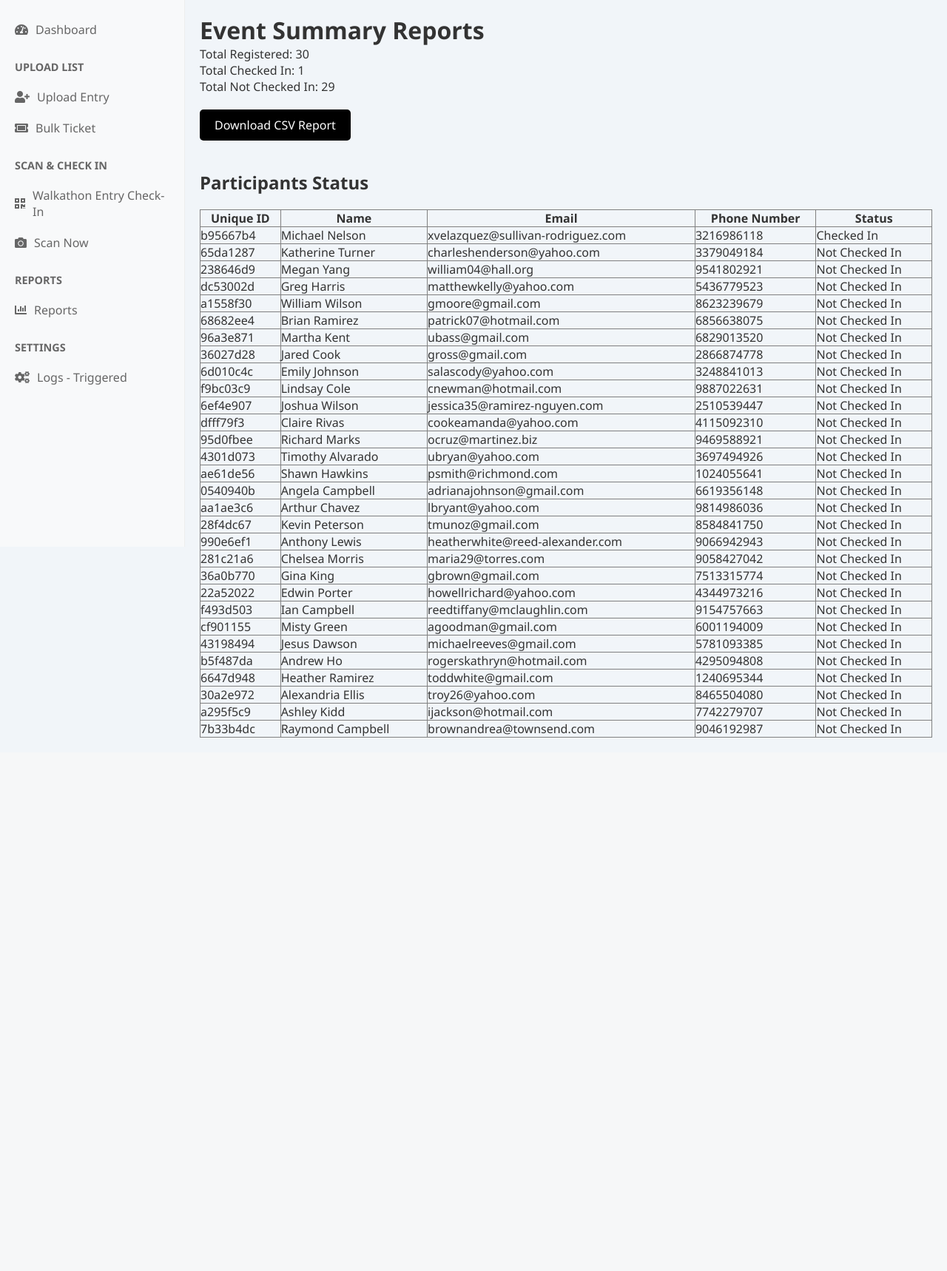
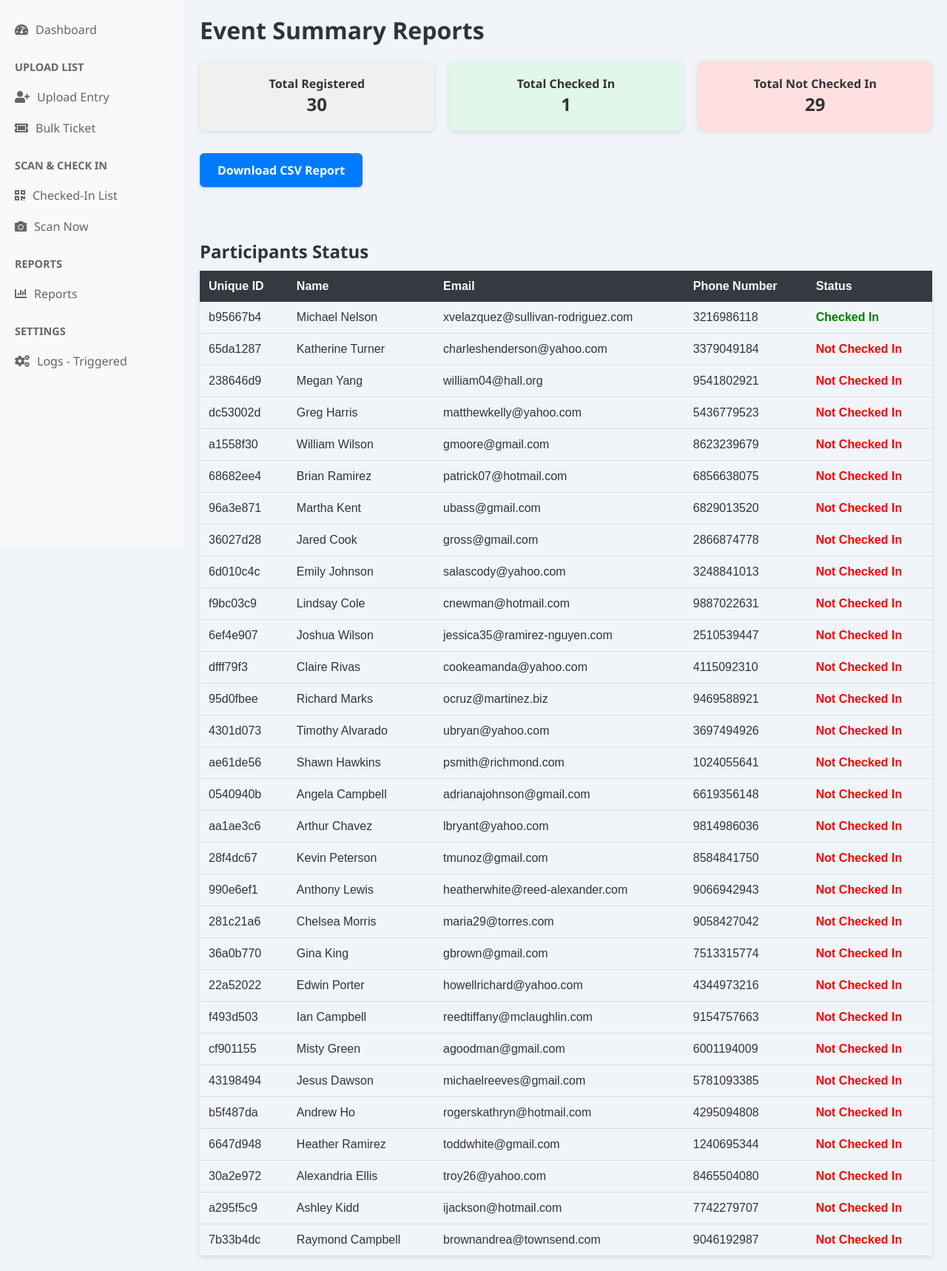
Before and after one commit to octosignals-technologies/Walkathon, a Django app: page /reports/ in a window 1280 px wide. Shown: the part 61-1779 px from the top of the page at 74% size. Before the commit the page ends 1058 px from the top, so only its background shows below. Run offline with Django 5.2, Linux system fonts and the light colour scheme; data comes from the database, SQL or seed files in the repository.

Commit message:
Add files via upload

```diff
--- a/templates/base.html
+++ b/templates/base.html
@@ -181,7 +181,7 @@
         <a href="/registered_list/"><i class="fas fa-user-plus"></i> Upload Entry</a>
         <a href="{% url 'bulk_ticket' %}"><i class="fas fa-ticket-alt"></i> Bulk Ticket</a>
         <h4>SCAN & CHECK IN</h4>
-        <a href="/checkin_list/"><i class="fas fa-qrcode"></i> Walkathon Entry Check-In</a>
+        <a href="/checkin_list/"><i class="fas fa-qrcode"></i>Checked-In List</a>
         <a href="/scan_now/"><i class="fas fa-camera"></i> Scan Now</a>
         <h4>REPORTS</h4>
         <a href="/reports/"><i class="fas fa-chart-bar"></i> Reports</a>
--- a/templates/reports.html
+++ b/templates/reports.html
@@ -1,54 +1,59 @@
 {% extends "base.html" %}
 
 {% block content %}
-<h1>Event Summary Reports</h1>
+<h1 style="font-size: 2rem; font-weight: bold; margin-bottom: 20px;">Event Summary Reports</h1>
 
 <!-- Summary Cards -->
-<div class="cards">
-    <div class="card">Total Registered: {{ total_registered }}</div>
-    <div class="card">Total Checked In: {{ total_checked_in }}</div>
-    <div class="card">Total Not Checked In: {{ total_not_checked_in }}</div>
+<div style="display: flex; gap: 20px; margin-bottom: 30px;">
+    <div style="flex: 1; background-color: #f0f0f0; padding: 20px; border-radius: 8px; text-align: center; box-shadow: 0 2px 6px rgba(0,0,0,0.1); font-weight: 600;">
+        Total Registered<br><span style="font-size: 1.5rem;">{{ total_registered }}</span>
+    </div>
+    <div style="flex: 1; background-color: #e0f7ea; padding: 20px; border-radius: 8px; text-align: center; box-shadow: 0 2px 6px rgba(0,0,0,0.1); font-weight: 600;">
+        Total Checked In<br><span style="font-size: 1.5rem;">{{ total_checked_in }}</span>
+    </div>
+    <div style="flex: 1; background-color: #ffe0e0; padding: 20px; border-radius: 8px; text-align: center; box-shadow: 0 2px 6px rgba(0,0,0,0.1); font-weight: 600;">
+        Total Not Checked In<br><span style="font-size: 1.5rem;">{{ total_not_checked_in }}</span>
+    </div>
 </div>
 
 <!-- Download CSV Button -->
-<a href="{% url 'export_csv' %}" class="button" style="display: inline-block; margin-top: 20px; padding: 10px 20px; background-color: #000; color: #fff; text-decoration: none; border-radius: 5px;">
+<a href="{% url 'export_csv' %}" class="button" style="display: inline-block; margin-bottom: 30px; padding: 12px 24px; background-color: #007bff; color: white; text-decoration: none; border-radius: 6px; font-weight: 600; box-shadow: 0 2px 5px rgba(0,0,0,0.1);">
     Download CSV Report
 </a>
 
 <!-- Participant Status Table -->
-<h2 style="margin-top: 40px;">Participants Status</h2>
+<h2 style="margin-top: 40px; font-size: 1.5rem; margin-bottom: 10px;">Participants Status</h2>
 
-<table border="1" style="width: 100%; margin-top: 20px; border-collapse: collapse;">
+<table style="width: 100%; border-collapse: collapse; font-family: Arial, sans-serif; box-shadow: 0 2px 8px rgba(0,0,0,0.1);">
     <thead>
-        <tr>
-            <th>Unique ID</th>
-            <th>Name</th>
-            <th>Email</th>
-            <th>Phone Number</th>
-            <th>Status</th>
+        <tr style="background-color: #343a40; color: #fff; text-align: left;">
+            <th style="padding: 12px;">Unique ID</th>
+            <th style="padding: 12px;">Name</th>
+            <th style="padding: 12px;">Email</th>
+            <th style="padding: 12px;">Phone Number</th>
+            <th style="padding: 12px;">Status</th>
         </tr>
     </thead>
     <tbody>
         {% for participant in participants %}
-        <tr>
-            <td>{{ participant.unique_id }}</td>
-            <td>{{ participant.name }}</td>
-            <td>{{ participant.email }}</td>
-            <td>{{ participant.phone_number }}</td>
-            <td>
-                     {% if participant.checkin %}
-                        <span>Checked In</span>
-                    {% else %}
-                        <span>Not Checked In</span>
+        <tr style="border-bottom: 1px solid #ddd;">
+            <td style="padding: 12px;">{{ participant.unique_id }}</td>
+            <td style="padding: 12px;">{{ participant.name }}</td>
+            <td style="padding: 12px;">{{ participant.email }}</td>
+            <td style="padding: 12px;">{{ participant.phone_number }}</td>
+            <td style="padding: 12px;">
+                {% if participant.checkin %}
+                    <span style="color: green; font-weight: 600;">Checked In</span>
+                {% else %}
+                    <span style="color: red; font-weight: 600;">Not Checked In</span>
                 {% endif %}
             </td>
         </tr>
         {% empty %}
         <tr>
-            <td colspan="5">No participants found.</td>
+            <td colspan="5" style="padding: 12px; text-align: center; color: #777;">No participants found.</td>
         </tr>
         {% endfor %}
     </tbody>
 </table>
-
 {% endblock %}
```
